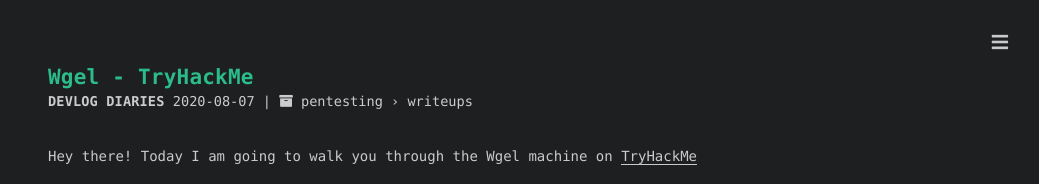
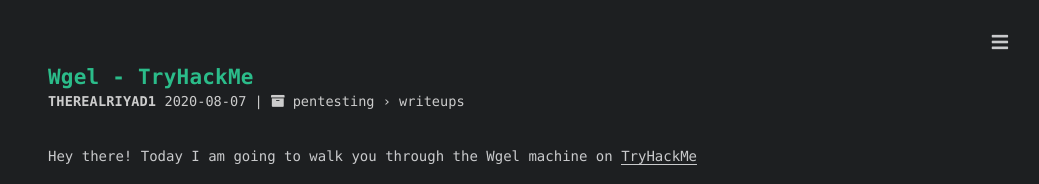
Before and after one commit to therealriyad1/therealriyad1.github.io, a plain HTML site: page 2020/08/07/Wgel-TryHackMe/index.html in a window 1280 px wide. Shown: the top 184 px of the page, without its empty margins (240-1279 px from the left). Drawn offline with Linux system fonts and the light colour scheme; a web font is replaced by a local one.

Commit message:
Update index.html

```diff
--- a/2020/08/07/Wgel-TryHackMe/index.html
+++ b/2020/08/07/Wgel-TryHackMe/index.html
@@ -126,7 +126,7 @@
 
     <div class="meta">
       <span class="author" itemprop="author" itemscope itemtype="http://schema.org/Person">
-        <span itemprop="name">Devlog Diaries</span>
+        <span itemprop="name">therealriyad1</span>
       </span>
 
     <div class="postdate">
@@ -256,7 +256,7 @@
 
 
     2020
-    Ecrax
+    therealriyad1
   </div>
   <div class="footer-right">
     <nav>
```
